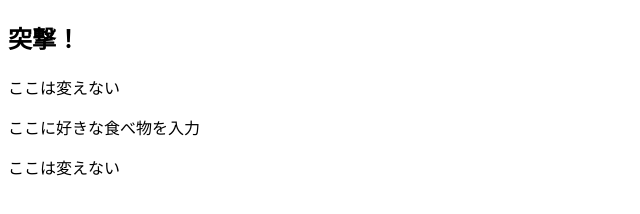
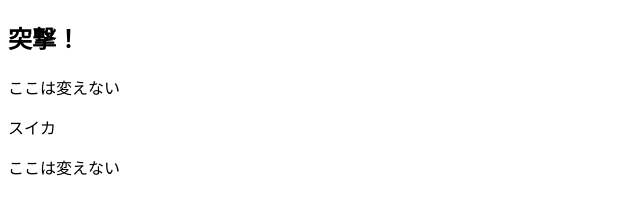
Before and after one commit to RyugoHarada/pushConflict, a plain HTML site: page index.html in a window 1280 px wide. Shown: the whole page, without its empty margins (0-640 px from the left). Drawn offline with Linux system fonts and the light colour scheme.

Commit message:
[modify]index.html

```diff
--- a/index.html
+++ b/index.html
@@ -6,7 +6,7 @@
 <body>
 <h2> 突撃！ </h2>
 <p>ここは変えない</p>
-<p>ここに好きな食べ物を入力</p>
+<p>スイカ</p>
 <p>ここは変えない</p>
 </body>
 </html>
```
